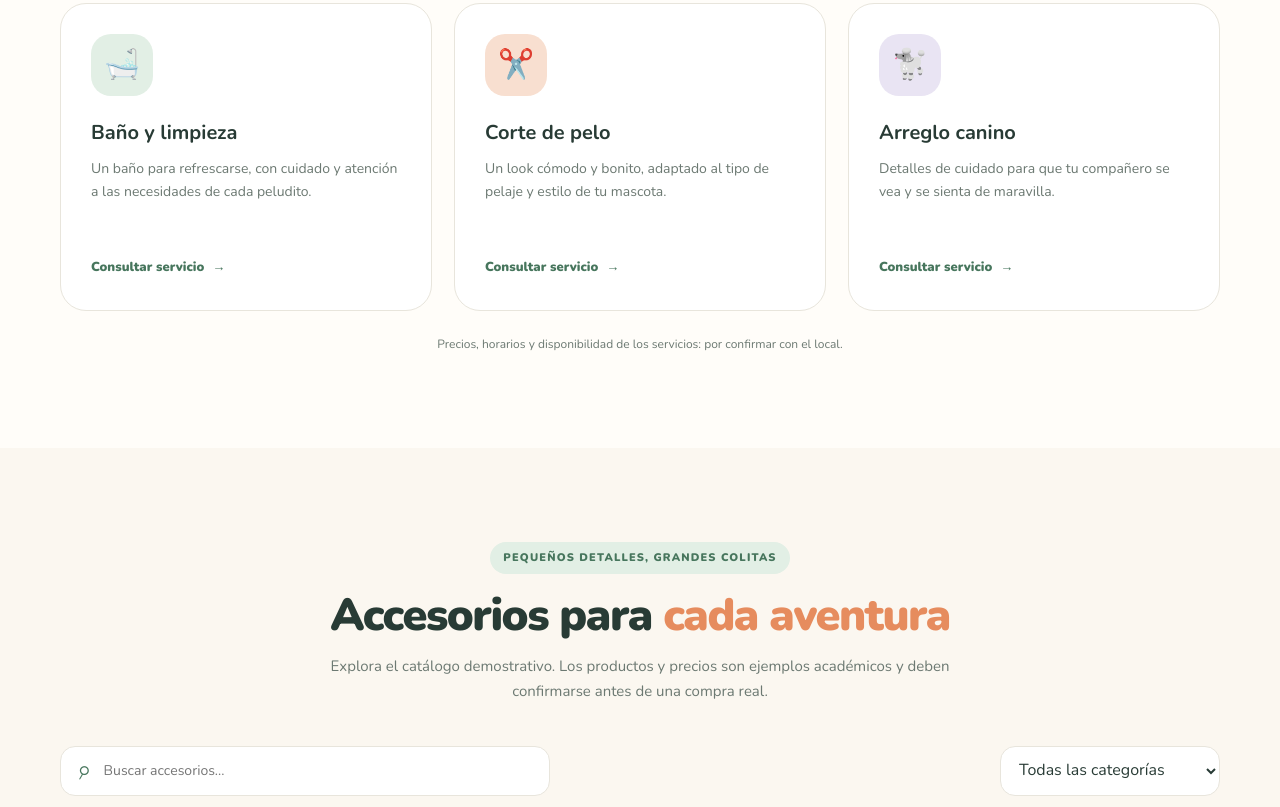
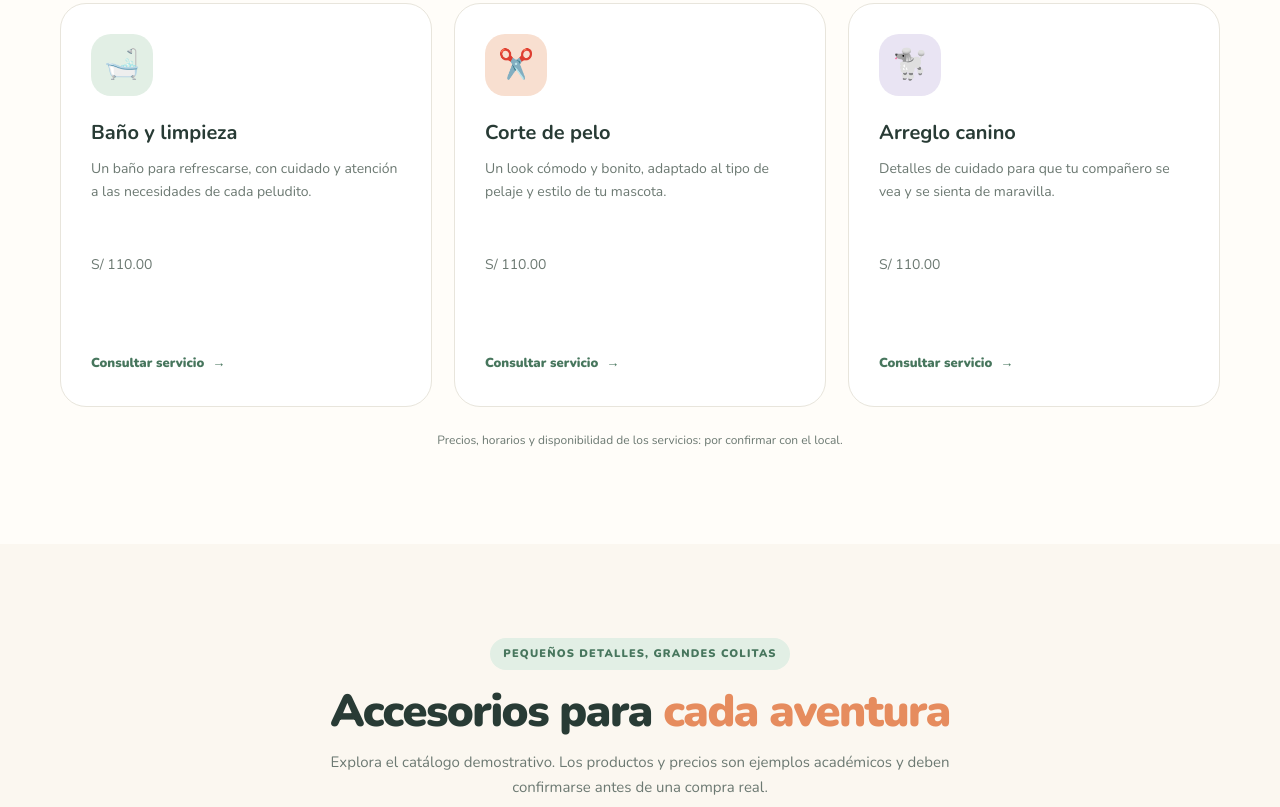
Before and after one commit to grabielbruce05-beep/planeta-peludo, a plain HTML site: page index.html in a window 1280 px wide. Shown: the part 1066-1873 px from the top of the page. Drawn offline with nearby package versions, Linux system fonts and the light colour scheme.

Commit message:
Update index.html

```diff
--- a/index.html
+++ b/index.html
@@ -79,18 +79,21 @@
             <div class="service-icon service-icon-mint" aria-hidden="true">🛁</div>
             <h3>Baño y limpieza</h3>
             <p>Un baño para refrescarse, con cuidado y atención a las necesidades de cada peludito.</p>
+            <p class="service-price">S/ 110.00</p>
             <a href="#contacto" class="text-link" data-service="Baño y limpieza">Consultar servicio <span aria-hidden="true">→</span></a>
           </article>
           <article class="service-card">
             <div class="service-icon service-icon-peach" aria-hidden="true">✂️</div>
             <h3>Corte de pelo</h3>
             <p>Un look cómodo y bonito, adaptado al tipo de pelaje y estilo de tu mascota.</p>
+            <p class="service-price">S/ 110.00</p>
             <a href="#contacto" class="text-link" data-service="Corte de pelo">Consultar servicio <span aria-hidden="true">→</span></a>
           </article>
           <article class="service-card">
             <div class="service-icon service-icon-lilac" aria-hidden="true">🐩</div>
             <h3>Arreglo canino</h3>
             <p>Detalles de cuidado para que tu compañero se vea y se sienta de maravilla.</p>
+            <p class="service-price">S/ 110.00</p>
             <a href="#contacto" class="text-link" data-service="Arreglo canino">Consultar servicio <span aria-hidden="true">→</span></a>
           </article>
         </div>
```
